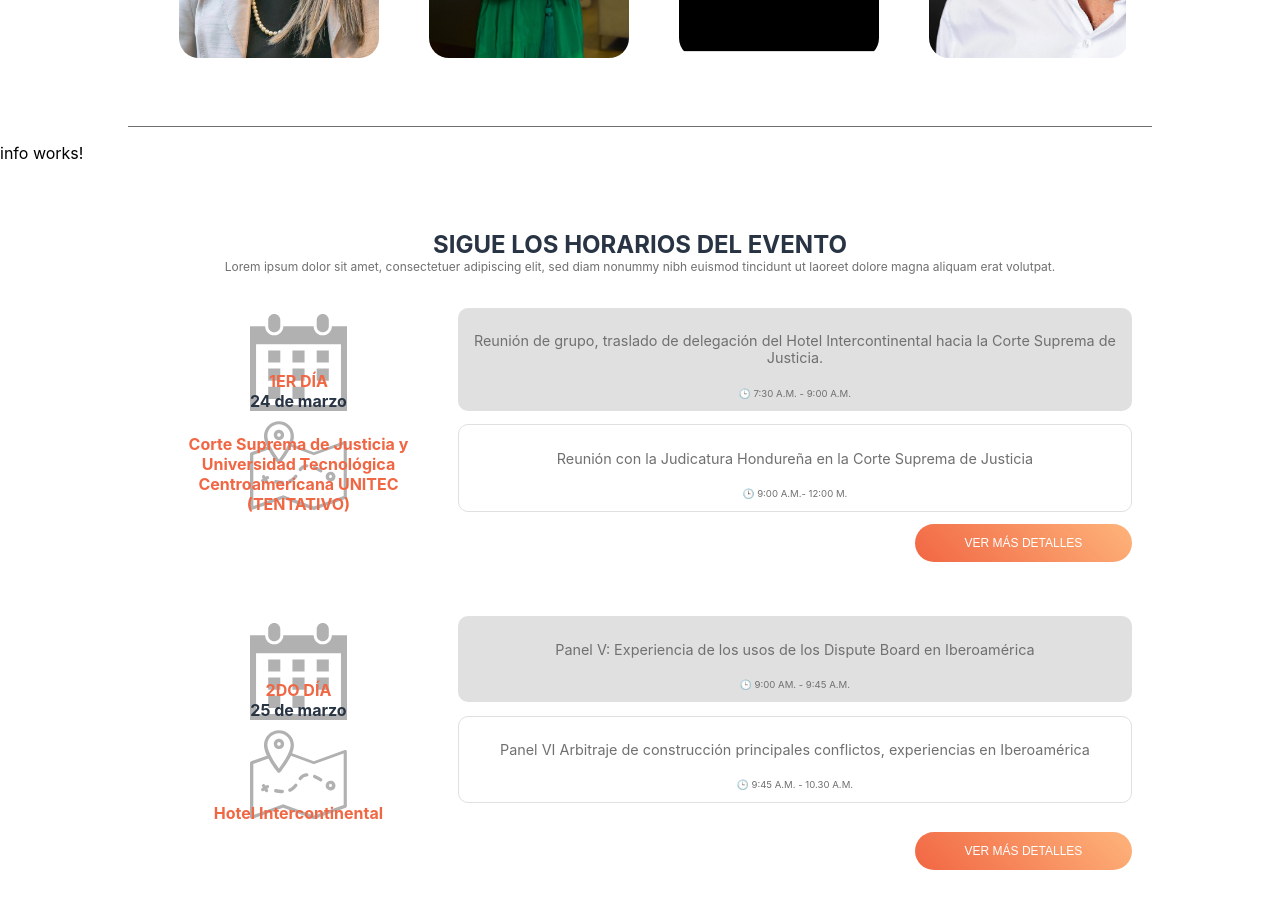
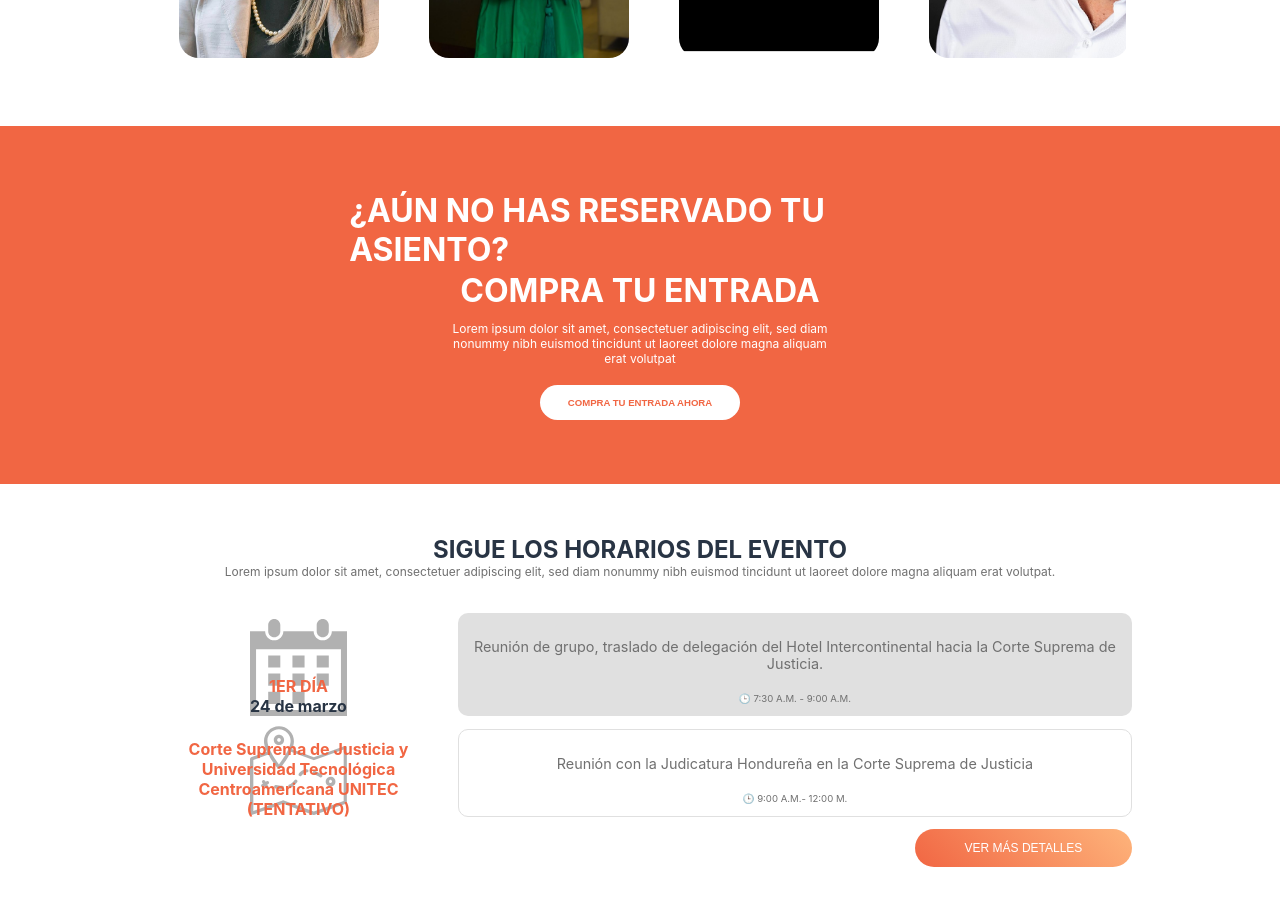
Before and after one commit to diazbetancur/appland-event, an Angular app: page / in a window 1280 px wide. Shown: the part 1960-2881 px from the top of the page. Built offline with nearby package versions, Linux system fonts and the light colour scheme.

Commit message:
update web

```diff
--- a/src/app/features/componets/banner/banner.component.html
+++ b/src/app/features/componets/banner/banner.component.html
@@ -14,7 +14,9 @@
     <p>{{ config.i18n.infoData }}</p>
     <div class="buttons">
       <button class="primary-button">Comprar Entradas</button>
-      <button class="secondary-button">Ver Agenda</button>
+      <button class="secondary-button" (click)="scrollTo('schedule')">
+        Ver Agenda
+      </button>
     </div>
   </div>
 </div>
--- a/src/app/features/componets/banner/banner.component.ts
+++ b/src/app/features/componets/banner/banner.component.ts
@@ -8,4 +8,11 @@ import { BannerConfig } from './banner.config';
 })
 export class BannerComponent {
   public config = BannerConfig;
+
+  scrollTo(target: string): void {
+    const element = document.getElementById(target);
+    if (element) {
+      element.scrollIntoView({ behavior: 'smooth' });
+    }
+  }
 }
--- a/src/app/features/componets/info/info.component.html
+++ b/src/app/features/componets/info/info.component.html
@@ -1 +1,6 @@
-<p>info works!</p>
+<div class="container">
+  <p>{{ config.i18n.description }}</p>
+  <p>{{ config.i18n.buyInfo }}</p>
+  <span>{{ config.i18n.infoData }}</span>
+  <button class="button">{{ config.i18n.buttonText }}</button>
+</div>
--- a/src/app/features/componets/info/info.component.scss
+++ b/src/app/features/componets/info/info.component.scss
@@ -0,0 +1,45 @@
+.container {
+  display: flex;
+  flex-direction: column;
+  padding-left: 12%;
+  padding-right: 12%;
+  align-items: center;
+  margin-top: 5%;
+  background-color: #f16643;
+  padding-top: 5%;
+  padding-bottom: 5%;
+}
+
+p {
+  font-size: 2rem;
+  font-weight: bold;
+  padding-left: 20%;
+  padding-right: 20%;
+  margin: 1px;
+  color: #fff;
+}
+
+span {
+  width: 40%;
+  font-size: 0.75rem;
+  margin-top: 1%;
+  text-align: center;
+  color: #fff;
+}
+
+.button {
+  padding: 0.75rem 1.75rem;
+  border: none;
+  border-radius: 50px;
+  cursor: pointer;
+  font-size: 0.6rem;
+  font-weight: bold;
+  color: #f16643;
+  background: white;
+  transition: transform 0.3s;
+  margin-top: 2%;
+}
+
+.button button:hover {
+  transform: scale(1.05);
+}
--- a/src/app/features/componets/info/info.component.ts
+++ b/src/app/features/componets/info/info.component.ts
@@ -1,10 +1,11 @@
 import { Component } from '@angular/core';
+import { InfoConfig } from './info.config';
 
 @Component({
   selector: 'app-info',
   templateUrl: './info.component.html',
-  styleUrl: './info.component.scss'
+  styleUrl: './info.component.scss',
 })
 export class InfoComponent {
-
+  public config = InfoConfig;
 }
--- /dev/null
+++ b/src/app/features/componets/info/info.config.ts
@@ -0,0 +1,10 @@
+export const InfoConfig = Object.freeze({
+  i18n: {
+    description: '¿AÚN NO HAS RESERVADO TU ASIENTO?',
+    buyInfo: 'COMPRA TU ENTRADA',
+    infoData: `Lorem ipsum dolor sit amet, consectetuer adipiscing elit, sed diam nonummy nibh
+euismod tincidunt ut laoreet dolore magna aliquam erat volutpat
+`,
+    buttonText: 'COMPRA TU ENTRADA AHORA',
+  },
+});
--- a/src/app/features/componets/speakers/speakers.component.html
+++ b/src/app/features/componets/speakers/speakers.component.html
@@ -31,6 +31,4 @@
       </div>
     </div>
   </div>
-
-  <div class="line"></div>
 </div>
```
